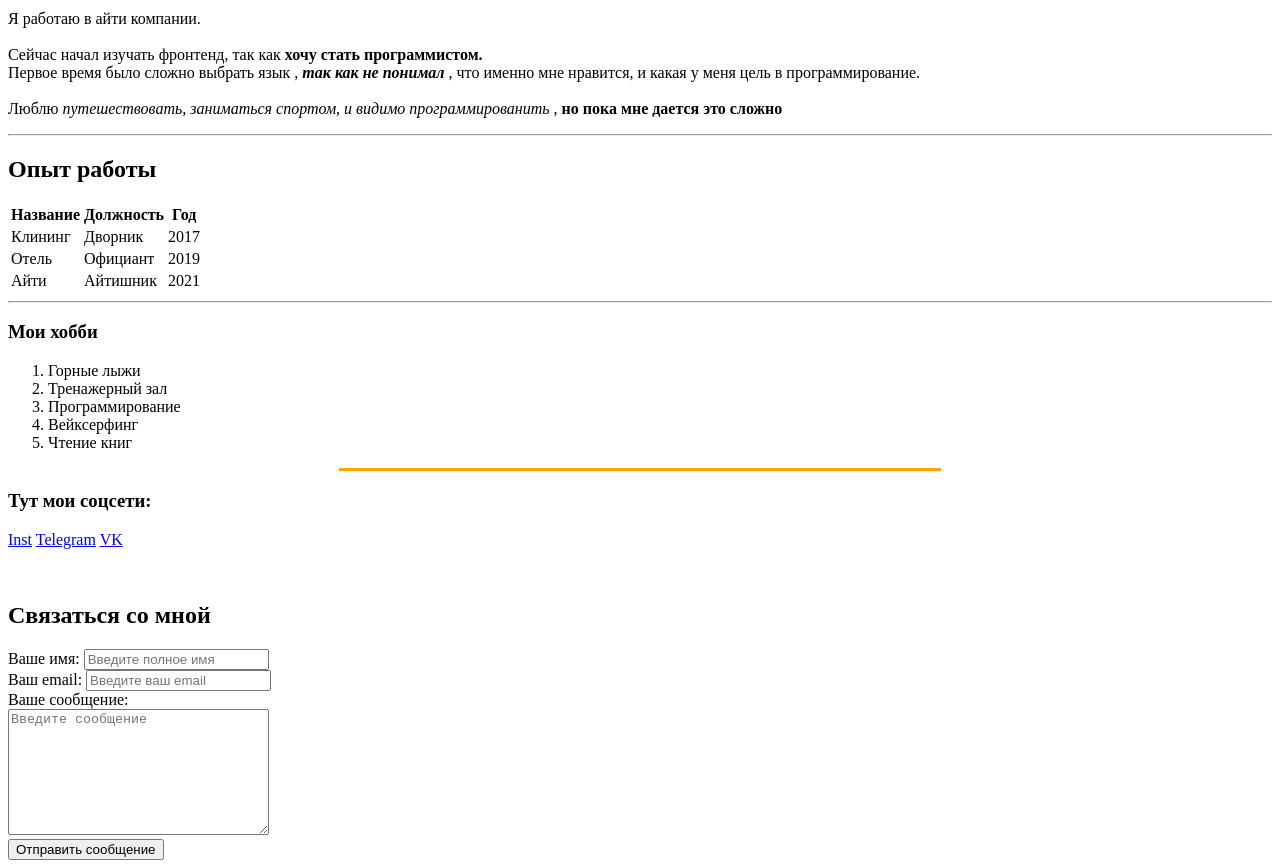
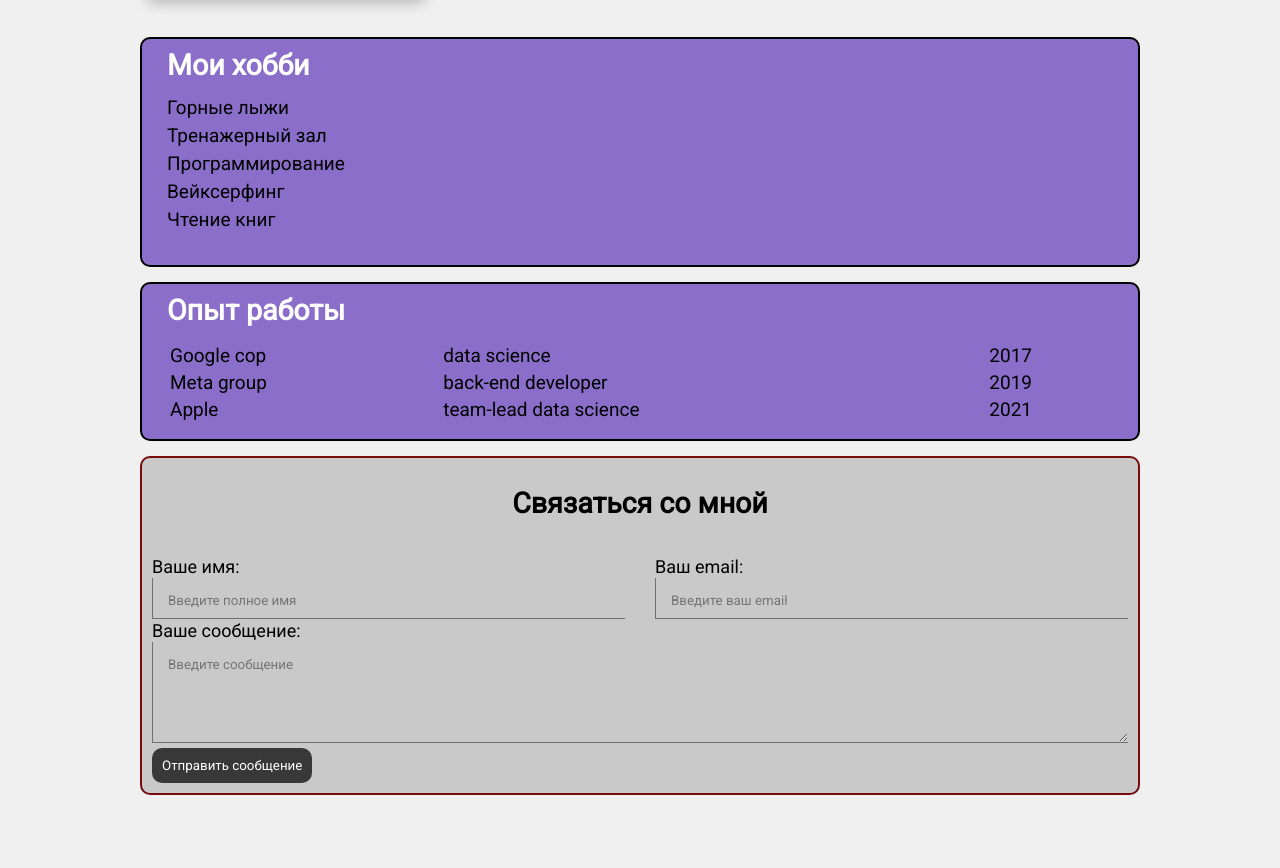
Before and after one commit to erichrb/resume, a plain HTML site: page index.html in a window 1280 px wide. Shown: the part 326-1194 px from the top of the page. After the commit the page ends 1159 px from the top, so only its background shows below. Drawn offline with Linux system fonts and the light colour scheme.

Commit message:
add styles

```diff
--- a/index.html
+++ b/index.html
@@ -5,111 +5,95 @@
     <meta http-equiv="X-UA-Compatible" content="IE=edge">
     <meta name="viewport" content="width=device-width, initial-scale=1.0">
     <meta name="keywords" content="html, css, for myself, education, cv, resume" >
-    <meta name="description" content="Этот сайт предназначен для самоизучения HTML и CSS.
-    Тут я занимаюсь прокачкой своих навыков в верстке" >
+    <meta name="description" content="Этот сайт предназначен для самоизучения HTML и CSS." >
     <title>MYeducation</title>
+    <link rel="stylesheet" href="new.css">
 </head>
 <body>
+    <div class="container">
 
-    <header id="header">
-        <img src="pictures/yato.jpg" alt="Аватарка страницы" width="400">
+        <div class="logo">
+            <h1>MYeducation</h1>
+        </div>
 
-        <h1>Меня зовут Эрик</h1>
+        <div class="info">
+            <img src="pictures/yato.jpg" alt="Аватарка страницы" width="400" class="avatar">
 
-        <hr color="orange" width="600" size="3">
+            <div class="info-text">
 
                 <p> Я работаю в айти компании.
-            <br><br>
-            Сейчас начал изучать фронтенд, так как  <strong>хочу стать программистом.</strong>
                 <br>
-            Первое время было сложно выбрать язык , <em><strong>так как не понимал</strong></em> ,
+                Первое время было сложно выбрать язык, так как не понимал ,
                 что именно мне нравится, и какая у меня цель в программирование.
-            <br><br>
-            Люблю <em> путешествовать, заниматься спортом, и видимо программированить </em>, <strong> но пока мне дается это сложно</strong>
+                <br>
+                Люблю путешествовать, заниматься спортом, программированить
                 </p>
-    </header>
 
-    <hr>
+                <h3>Я в социальных сетях:</h3>
 
-    <table id="table">
-        <h2>Опыт работы</h2>
+                <a href="https://instagram.com" target="_blank">Instagram</a>
+                |
+                <a href="https://web.telegram.org" target="_blank">Telegram</a>
+                |
+                <a href="https://vk.com" target="_blank">VK</a>
+            </div>
+        </div>
 
-        <thead>
-            <tr>
-                <th>Название</th>
-                <th>Должность</th>
-                <th>Год</th>
-            </tr>
-        </thead>
-        <tbody>
-            <tr>
-                <td>Клининг</td>
-                <td>Дворник</td>
-                <td>2017</td>
-            </tr>
-            <tr>
-                <td>Отель</td>
-                <td>Официант</td>
-                <td>2019</td>
-            </tr>
-            <tr>
-                <td>Айти</td>
-                <td>Айтишник</td>
-                <td>2021</td>
-            </tr>
-        </tbody>
-    </table>
-
-    <hr>
-
-    <section id="hobbies">
-        <p>
-        <h3>Мои хобби</h3>
-
-        <ol>
+        <div class="card">
+            <h2>Мои хобби</h2>
+            <ol class="list">
                 <li>Горные лыжи</li>
                 <li>Тренажерный зал</li>
                 <li>Программирование</li>
                 <li>Вейксерфинг</li>
                 <li>Чтение книг</li>
             </ol>
-        </p>
+        </div>
 
-        <hr color="orange" width="600" size="3">
-    </section>
+        <div class="card">
+            <h2>Опыт работы</h2>
+            <table class="table">
+                <tbody">
+                    <tr>
+                        <td>Google cop</td>
+                        <td>data science</td>
+                        <td>2017</td>
+                    </tr>
+                    <tr>
+                        <td>Meta group</td>
+                        <td>back-end developer</td>
+                        <td>2019</td>
+                    </tr>
+                    <tr>
+                        <td>Apple</td>
+                        <td>team-lead data science</td>
+                        <td>2021</td>
+                    </tr>
+                </tbody>
+            </table>
+        </div>
 
-    <nav id="social">
-        <p>
-            <h3>Тут мои соцсети:</h3>
 
-            <a href="https://instagram.com" target="_blank">Inst</a>
-            <a href="https://telegram.web" target="_blank">Telegram</a>
-            <a href="https://vk.com" target="_blank">VK</a>
-        </p>
-    </nav>
 
-    <br>
-
-    <form id="form">
+        <form class="form">
             <h2>Связаться со мной</h2>
-
-        <div>
+            <div class="form-row">
+                <div class="groupForm">
                     <label for="name">Ваше имя:</label>
                     <input type="text" id="name" placeholder="Введите полное имя">
                 </div>
-        <div>
+                <div class="groupForm">
                     <label for="email">Ваш email:</label>
                     <input type="email" id="email" placeholder="Введите ваш email">
                 </div>
-        <div>
+            </div>
+            <div class="groupForm">
                 <label for="message">Ваше сообщение:</label>
-            <br>
-            <textarea id="message" cols="30" rows="8" placeholder="Введите сообщение"></textarea>
+                <textarea id="message" cols="30" rows="5" placeholder="Введите сообщение"></textarea>
             </div>
 
-            <button type="submit">Отправить сообщение</button>
+                <button type="submit" class="btn" >Отправить сообщение</button>
         </form>
-
-
+    </div>
 </body>
 </html>
--- /dev/null
+++ b/new.css
@@ -0,0 +1,192 @@
+@import url('https://fonts.googleapis.com/css2?family=Roboto&family=Roboto+Serif:opsz@8..144&display=swap');
+body{
+    font-family: 'Roboto', sans-serif;
+    font-size: 19px;
+    line-height: 23px;
+    background: rgb(240, 240, 240);
+    color: #000000;
+}
+
+.container{
+    max-width: 1000px;
+    margin: auto;
+    padding-top: 5px;
+    padding-bottom: 30px;
+}
+
+.avatar{
+    width: 280px;
+    height: 220px;
+    border-radius: 10px;
+    box-shadow: 6px 6px 14px rgba(0, 0, 0, .25);
+}
+
+
+@media (max-width: 700px){
+    .info{
+        flex-direction: column;
+        text-align: center;
+        align-items: center;
+    }
+}
+
+.info-text h3{
+    margin-bottom: 5px;
+}
+.info{
+    display: flex;
+    margin-bottom: 30px;
+    /* align-items: center;
+    flex-direction: row; */
+}
+.info-text{
+    margin-bottom: 30px;
+    /* background-color: #b1b1b1; */
+    margin-left: 20px;
+}
+.info-text p{
+    font-style: normal;
+    font-weight: 700;
+    word-spacing: 3px;
+    line-height: 25px;
+    margin-bottom: 30px;
+}
+.logo{
+    font-weight: 900;
+    letter-spacing: 5px;
+    font-size: 25px;
+    border-left: 8px solid #770b0c;
+    border-right: 8px solid #770b0c;
+    background-color: #8a101243;
+    padding-left: 4px;
+    padding-bottom: 0px;
+}
+
+
+a{
+    text-decoration: none;
+    color: #2c2a2a;
+}
+
+a:hover{
+    text-decoration: underline;
+    color: #717171;
+}
+a:active{
+    color: darkred;
+}
+/* a:visited{
+    color: #681da8;
+} */
+
+
+.card{
+    border: 2px solid black;
+    background: #8a6eca;
+    border-radius: 10px;
+    margin-bottom: 15px;
+    padding: 15px 25px;
+}
+.card h2{
+    color: #fff;
+    margin: 0px;
+    margin-bottom: 19px;
+}
+
+
+.list{
+    padding: 0px;
+}
+.list{
+    list-style: none;
+}
+.list li{
+    margin-bottom: 5px;
+}
+.list li:hover{
+    color: #fff;
+    background: #770b0c;
+    width: 25%;
+}
+
+
+/*table*/
+.table {
+    width: 100%;
+}
+.tbody td:nth-child(1){
+   background-color: #9a6969;
+   color: rgb(191, 252, 186);
+}
+.tbody td:nth-child(2), .tbody td:nth-child(3){
+    background-color: rgb(130, 215, 230);
+    text-align: center;
+}
+
+
+@media (max-width: 700px){
+    .form-row{
+        display: block;
+    }
+    .form-row .groupForm{
+        width: 100%;
+        margin-bottom: 15px;
+        margin-right: 0;
+    }
+}
+
+.form{
+    border: 2px solid #770b0c;
+    padding: 10px;
+    background: #c9c9c9;
+    border-radius: 10px;
+}
+.form h2{
+    text-align: center;
+    margin-bottom: 40px;
+}
+.form-row{
+    display: flex;
+}
+.form-row .groupForm{
+    width: 50%;
+}
+.form-row .groupForm:first-child{
+    margin-right: 30px;
+}
+.groupForm label{
+    display: block;
+    font-size: 18px;
+}
+.groupForm input, .groupForm textarea{
+    width: 100%;
+    box-sizing: border-box;
+    border: none;
+    background: transparent;
+    border-bottom: 1px solid #717171;
+    border-left: 1px solid #717171;
+    padding: 15px 15px 10px;
+    font-family: inherit;
+    outline-color: #8a6eca;
+}
+/* .groupForm{
+    margin-bottom: 15px;
+} */
+
+/*button*/
+.btn{
+    padding: 10px 10px;
+    background-color: #383838;
+    cursor: pointer;
+    color: #fff;
+    border-radius: 10px;
+    border: none;
+    font-family: inherit;
+    position: relative;
+    transition: all 0.2s ease 0s;
+}
+.btn:hover{
+    opacity: .8;
+    bottom: 1px;
+    transform: scale(1.01);
+}
```
Lines whose indentation alone changed are shown as unchanged.
